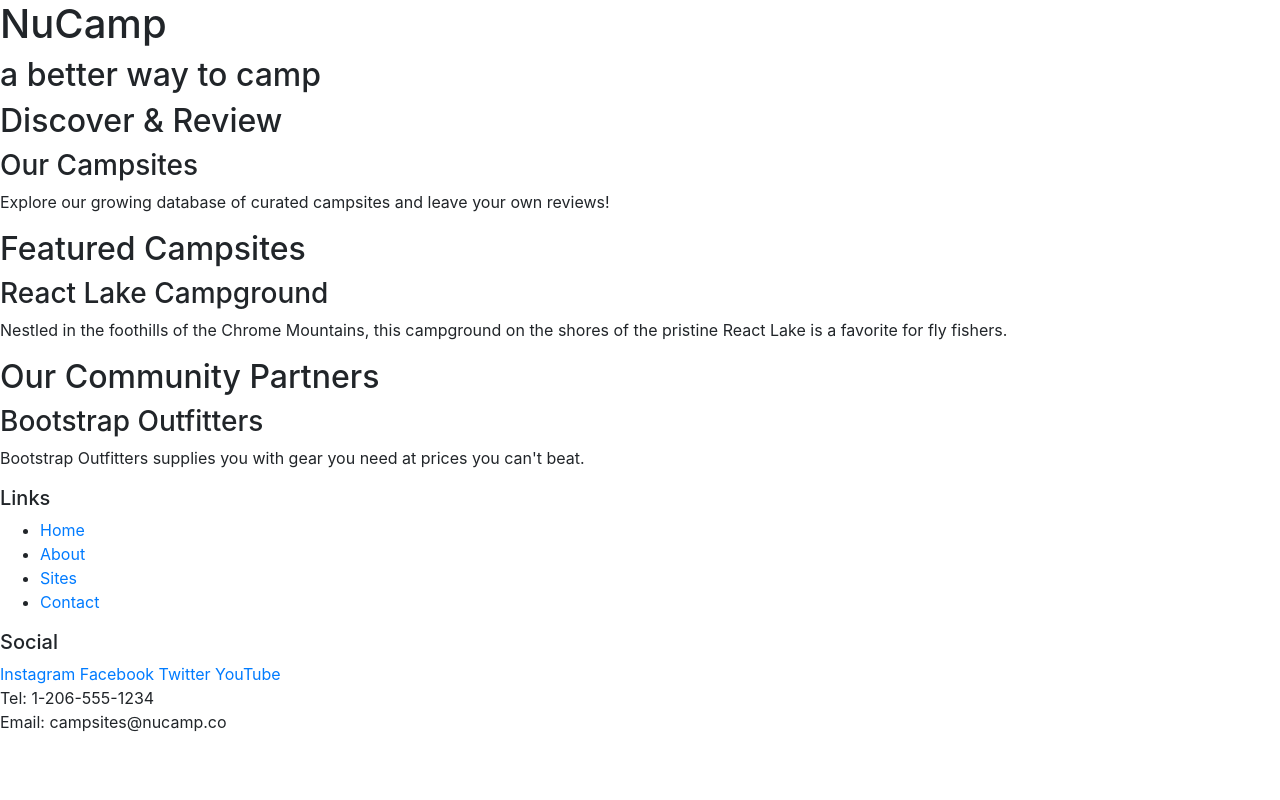
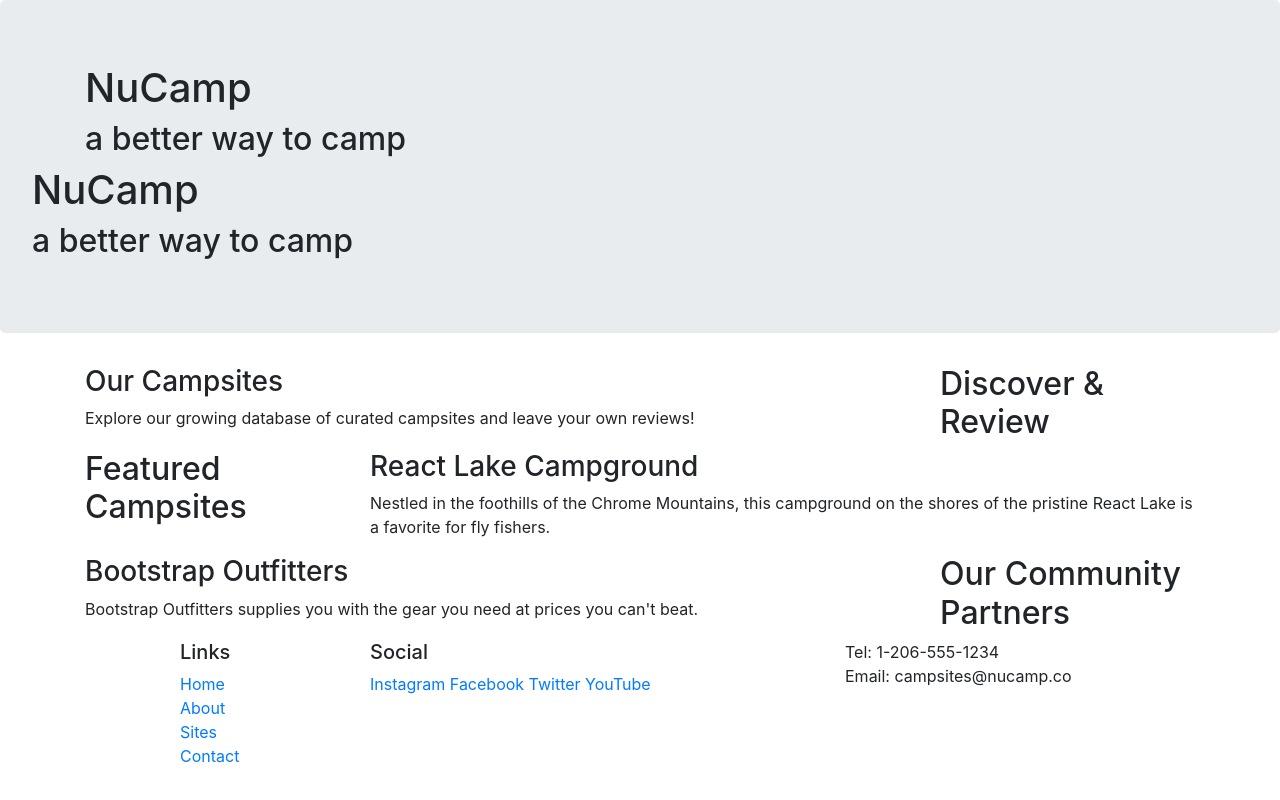
Before and after one commit to the-vagabond-blonde/nucamp, a website: page index.html in a window 1280 px wide. Drawn offline with nearby package versions, Linux system fonts and the light colour scheme.

Commit message:
Bootstrap grid

```diff
--- a/index.html
+++ b/index.html
@@ -16,51 +16,77 @@
 
 <body>
 
-    <header>
+    <header class="jumbotron">
+        <div class="container">
+            <div class="row">
+                <div class="col">
+                    <h1>NuCamp</h1>
+                    <h2>a better way to camp</h2>
+                </div>
+            </div>
+        </div>
+
         <div>
             <h1>NuCamp</h1>
             <h2>a better way to camp</h2>
         </div>
     </header>
 
-    <div>
+    <div class="container">
+        <div class="row">
+            <div class="col-sm-4 order-sm-last col-md-3">
                 <h2>Discover & Review</h2>
+            </div>
+            <div class="col">
                 <h3>Our Campsites</h3>
                 <p>Explore our growing database of curated campsites and leave your own reviews!</p>
             </div>
+        </div>
 
-    <div>
+        <div class="row">
+            <div class="col-sm-4 col-md-3">
                 <h2>Featured Campsites</h2>
+            </div>
+            <div class="col">
                 <h3>React Lake Campground</h3>
         		<p>Nestled in the foothills of the Chrome Mountains, this campground on the shores of the pristine React Lake is a favorite for fly fishers.</p>
    			</div>
-
-    <div>
-        <h2>Our Community Partners</h2>
-        <h3>Bootstrap Outfitters</h3>
-        <p>Bootstrap Outfitters supplies you with gear you need at prices you can't beat.</p>
         </div>
 
+        <div class="row">
+            <div class="col-sm-4 order-sm-last col-md-3">
+                <h2>Our Community Partners</h2>
+            </div>
+            <div class="col">
+                <h3>Bootstrap Outfitters</h3>
+        		<p>Bootstrap Outfitters supplies you with the gear you need at prices you can't beat.</p>
+            </div>
+        </div>
+    </div>
     <footer>
-        <div>
+        <div class="container">
+            <div class="row">
+                <div class="col-4 col-sm-2 offset-1">
                     <h5>Links</h5>
-            <ul>
+            		<ul class="list-unstyled">
                         <li><a href="#">Home</a></li>
                         <li><a href="#">About</a></li>
                         <li><a href="#">Sites</a></li>
                         <li><a href="#">Contact</a></li>
                     </ul>
                 </div>
-        <div>
+                <div class="col-6 col-sm-5">
                 	<h5>Social</h5>
                     <a href="http://instagram.com/">Instagram</a>
                     <a href="http://facebook.com/">Facebook</a>
                     <a href="http://twitter.com/">Twitter</a>
                     <a href="http://youtube.com/">YouTube</a>
                 </div>
-        <div>
+                <div class="col-sm-4">
                     Tel: 1-206-555-1234<br />
                     Email: campsites@nucamp.co
+                </div>
+           </div>
         </div>
     </footer>
 
```
Lines whose indentation alone changed are shown as unchanged.
